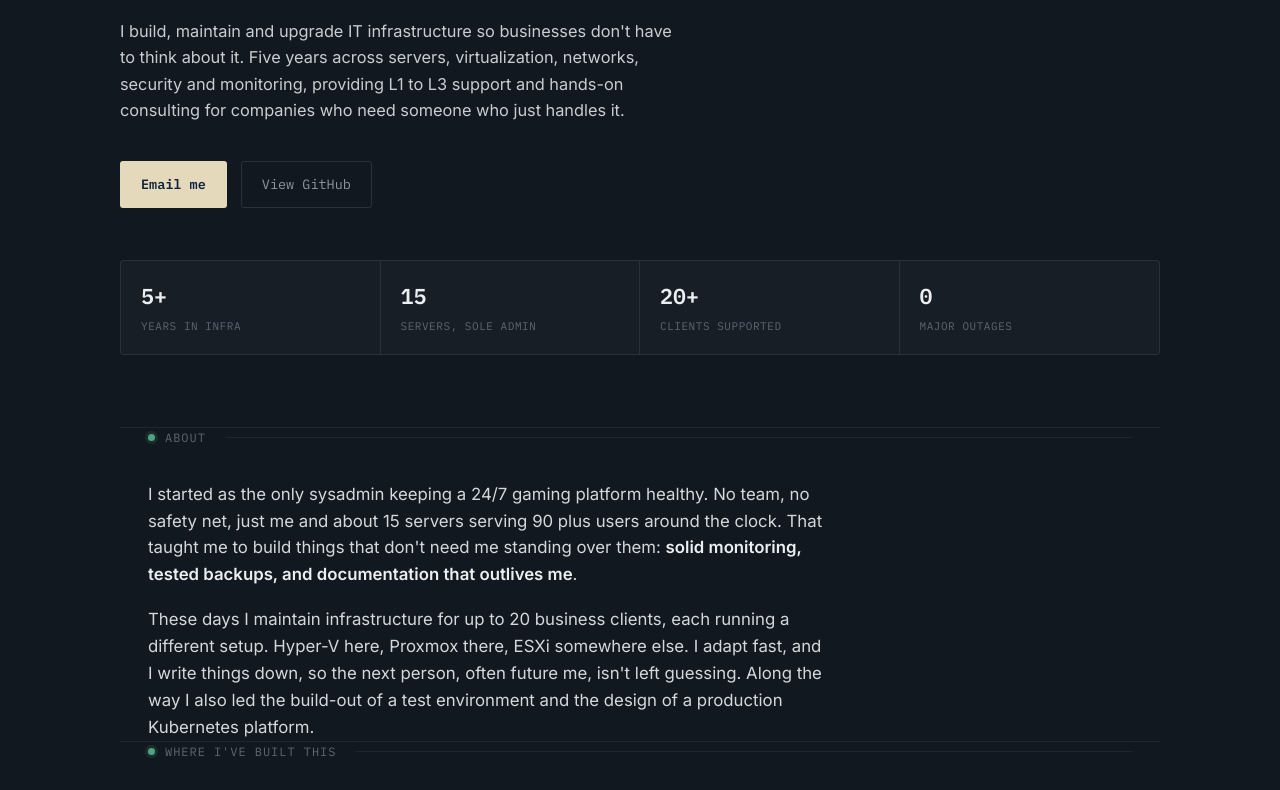
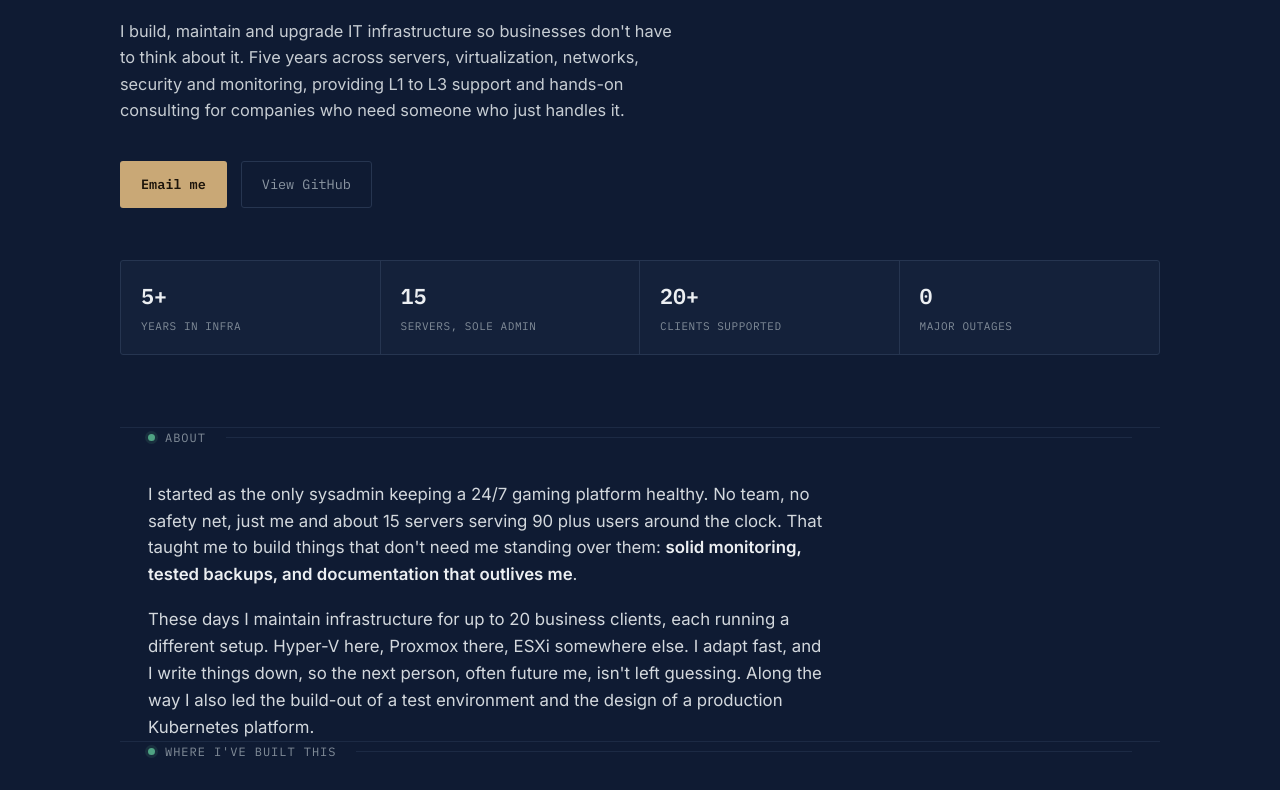
Before and after one commit to 0Hocko/hocevarr-portfolio, a plain HTML site: page index.html in a window 1280 px wide. Shown: the part 331-1121 px from the top of the page. Drawn offline with Linux system fonts and the light colour scheme.

Commit message:
Add files via upload

```diff
--- a/index.html
+++ b/index.html
@@ -16,7 +16,7 @@
 <link rel="icon" type="image/png" sizes="192x192" href="icons/favicon-192.png">
 <link rel="apple-touch-icon" sizes="180x180" href="icons/favicon-180.png">
 <link rel="manifest" href="site.webmanifest">
-<meta name="theme-color" content="#12181F">
+<meta name="theme-color" content="#2C3343">
 </head>
 <body>
 
--- a/style.css
+++ b/style.css
@@ -1,19 +1,19 @@
 :root{
-  --bg: #12181F;
-  --bg-panel: #171E26;
-  --bg-panel-2: #1D2530;
+  --bg: #0F1B33;
+  --bg-panel: #14213A;
+  --bg-panel-2: #1A2844;
   --ink: #ECEFF2;
   --ink-dim: #8C97A3;
-  --ink-faint: #5C6773;
+  --ink-faint: #828D99;
 
-  /* palette pulled from business card / banner (navy + cream) */
-  --accent: #E4D9BB;
-  --accent-ink: #10233F;
-  --accent-dim: #4F4831;
+  /* dark navy blue base, champagne gold secondary */
+  --accent: #C9A876;
+  --accent-ink: #1C140A;
+  --accent-dim: #6B5636;
 
   --ok: #4FA383;
-  --line: #29323C;
-  --line-soft: #1F2730;
+  --line: #263550;
+  --line-soft: #1C2A44;
   --radius: 3px;
   --wrap: 1040px;
 }
@@ -76,7 +76,7 @@ a{color:inherit;}
 /* ---------- nav ---------- */
 header{
   position:sticky; top:0; z-index:20;
-  background:rgba(18,24,31,0.88);
+  background:rgba(15,27,51,0.88);
   backdrop-filter:blur(8px);
   border-bottom:1px solid var(--line-soft);
 }
@@ -333,7 +333,7 @@ section{
   font-size:12.5px;
   color:var(--ink-dim);
 }
-.badge-row .dot{ background:var(--accent); box-shadow:0 0 0 3px rgba(228,217,187,0.15); }
+.badge-row .dot{ background:var(--accent); box-shadow:0 0 0 3px rgba(201,168,118,0.15); }
 
 /* ---------- contact ---------- */
 .contact{
```
Also changed, not shown: site.webmanifest.
